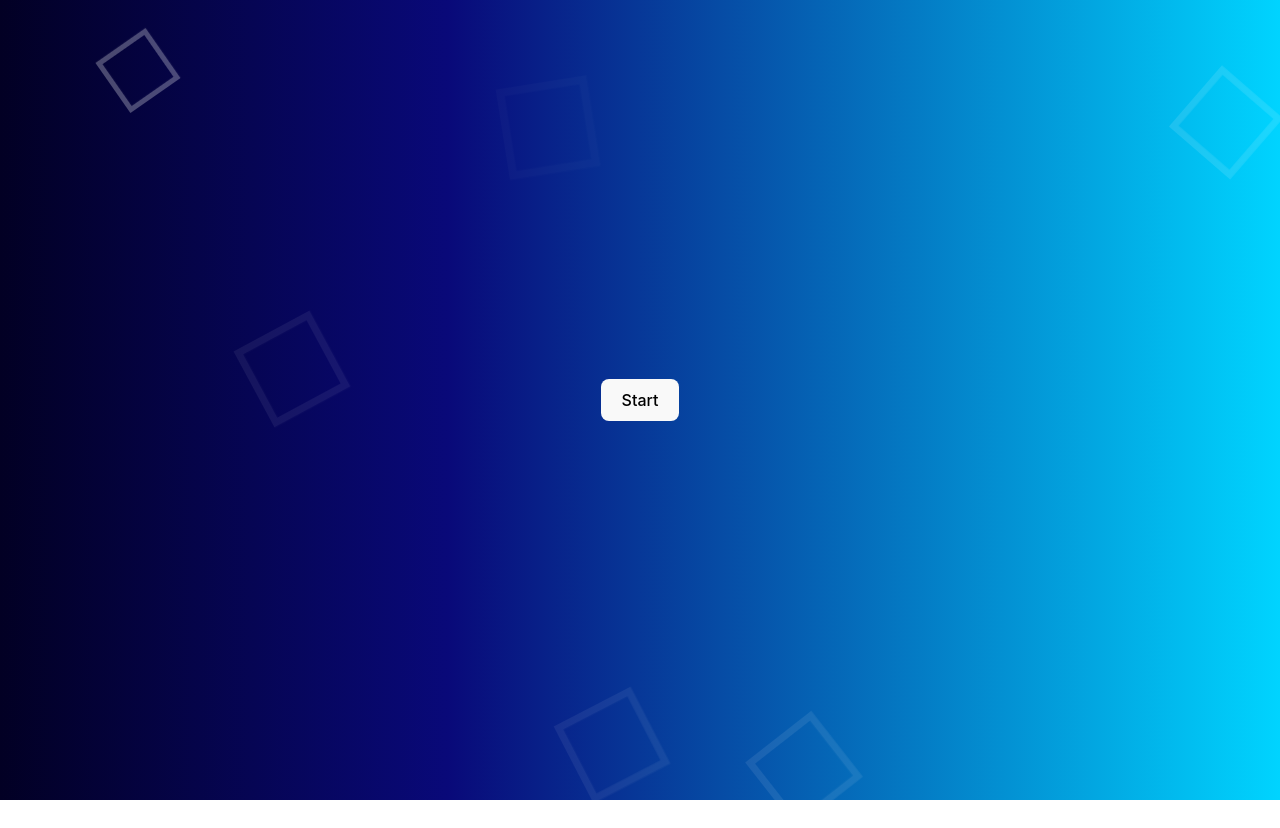
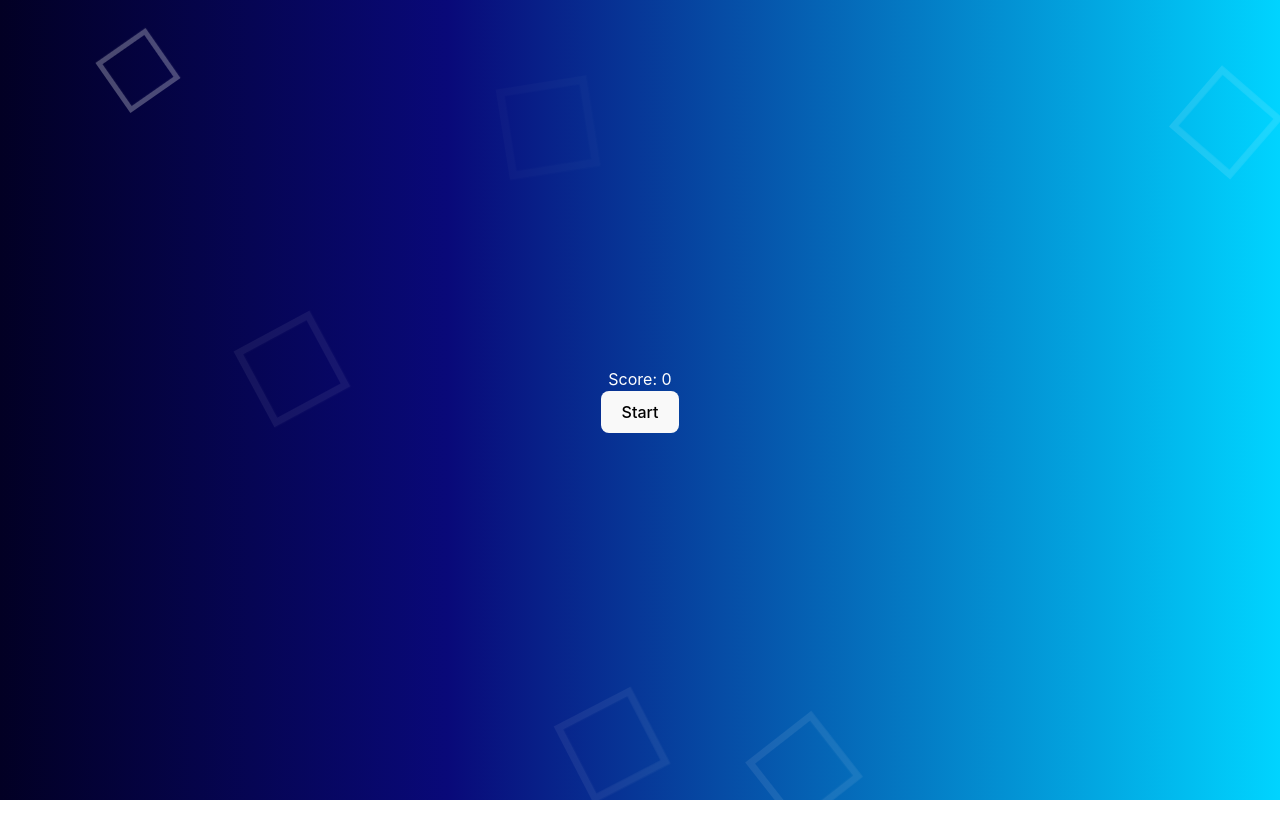
Before and after one commit to jol1992/States_and_Capitals_Frontend, a React (Vite) app: page /game in a window 1280 px wide. Built offline with nearby package versions, Linux system fonts and the light colour scheme.

Commit message:
use score

```diff
--- a/src/Pages/Gamboard.tsx
+++ b/src/Pages/Gamboard.tsx
@@ -3,6 +3,7 @@ import styled from "styled-components";
 import { CapitalsContext, UsState } from "../CapitalsProvider";
 import { fetchStates, getUniqueStates } from "../utils";
 import { GameButton } from "../GameButton";
+import { Score } from "../Score";
 
 const Container = styled.div`
   width: 100%;
@@ -64,6 +65,7 @@ export const Gameboard = () => {
 
   return (
     <>
+      <Score />
       {currentState ? (
         <Container>
           <h1>{question}</h1>
```
